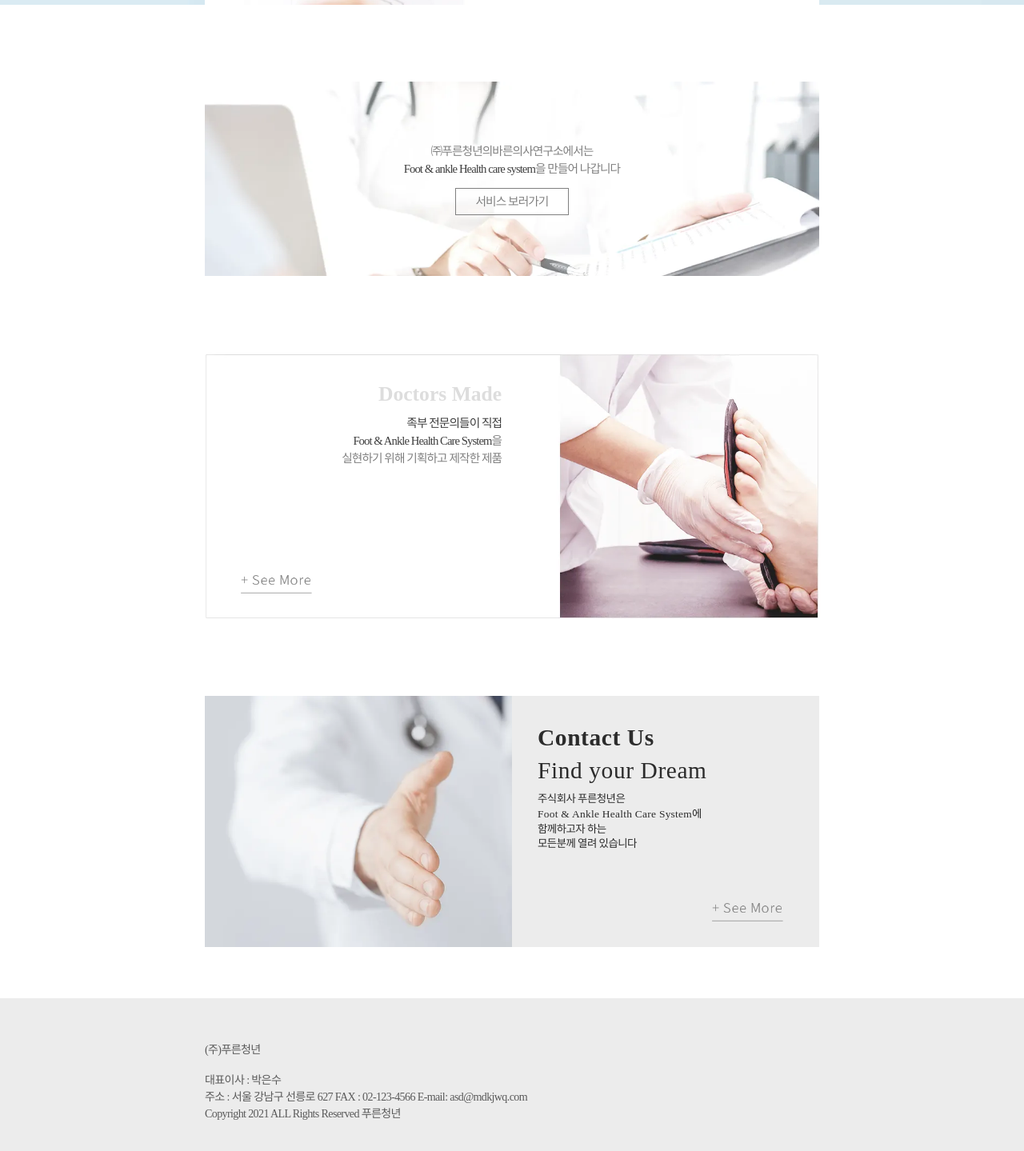
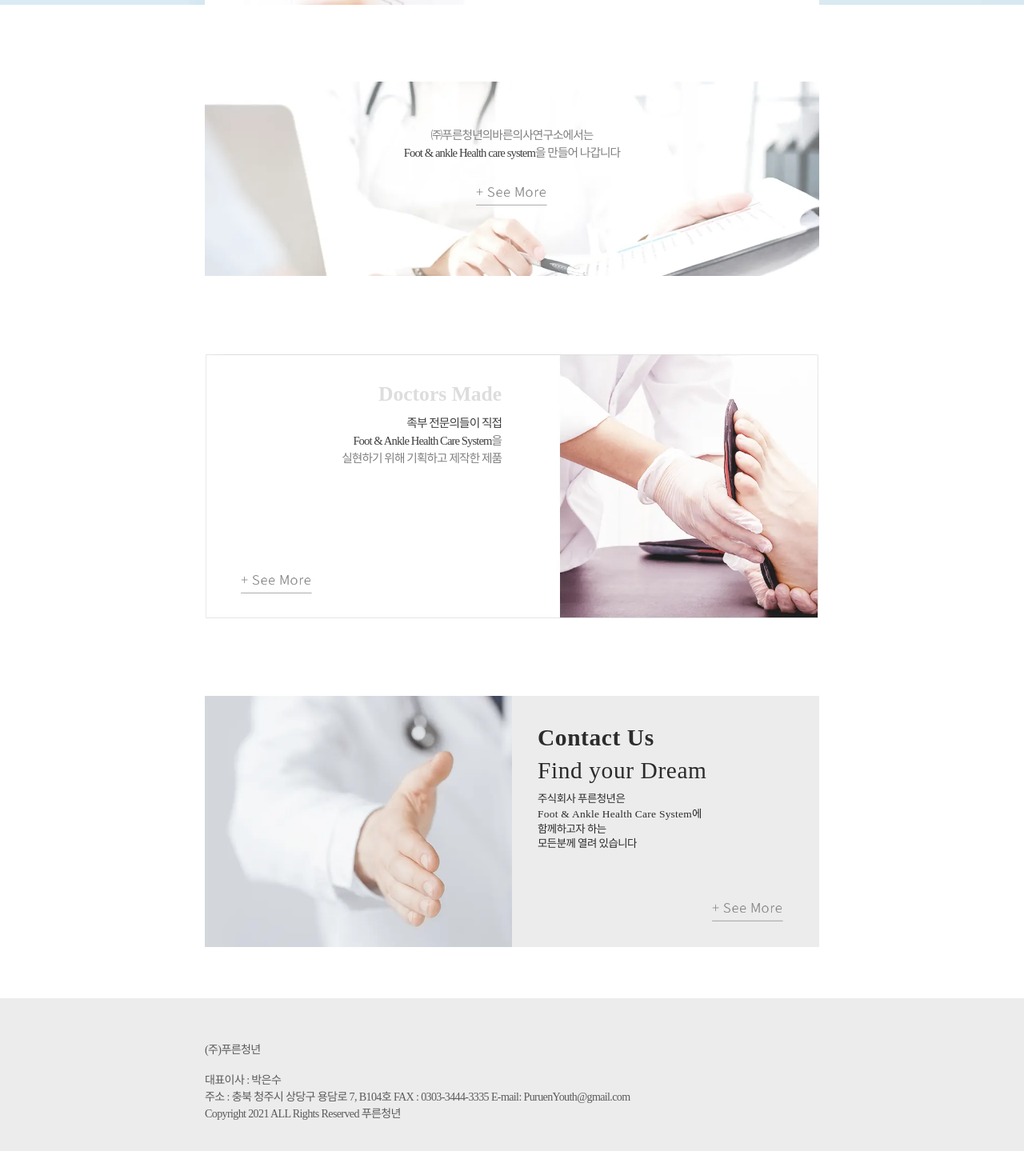
Before and after one commit to kyuam32/BlueGuysHomepage, a Next.js app: page / in a window 1280 px wide. Shown: the part 935-2374 px from the top of the page at 80% size. Built offline with nearby package versions, Linux system fonts and the light colour scheme; a web font is replaced by a local one.

Commit message:
#22 디자인 3차 수정

```diff
--- a/srcs/components/ContactPage.js
+++ b/srcs/components/ContactPage.js
@@ -60,7 +60,7 @@ const ContactPage = ( )=> {
 				</TextBase>
 				<TextBase>제품문의, 기술문의<br/>
 					회사소개 관련 추가자료 요청 및 제휴 문의 등<br/>
-					관련 문의사항은 <TextBold colored>abcde12345@qwerty.com</TextBold> 으로 보내주시길 바랍니다.
+					관련 문의사항은 <TextBold colored>PuruenYouth@gmail.com</TextBold> 으로 보내주시길 바랍니다.
 				</TextBase>
 				<Bg/>
 			</Wrapper>
--- a/srcs/components/Description/Logo.js
+++ b/srcs/components/Description/Logo.js
@@ -37,7 +37,7 @@ const Logo = ()=>{
 		<Wrapper>
 			<LogoImg/>
 			<TextBase>
-				㈜푸른청년의 <HighLight1>바른의사연구소에서는</HighLight1><br/>
+				㈜푸른청년의 <HighLight1>바른의사 연구소에서는</HighLight1><br/>
 				<HighLight2>Foot & ankle Health care system</HighLight2>을  만들어 나갑니다
 			</TextBase>
 		</Wrapper>
--- a/srcs/components/Description/content1.js
+++ b/srcs/components/Description/content1.js
@@ -66,8 +66,8 @@ const Content1 = () => {
 				<TextBase float>
 					<TextBold style={{textDecoration: "underline"}}>
 						발에 대한 전문성을 가진 브랜드</TextBold><br/>
-					족부 보조 제품 : <TextBold>Dr.PODI</TextBold><br/>
-					깔창 및 신발 제품 : <TextBold>ShuFooter</TextBold><br/>
+					<TextBold>Dr.PODI</TextBold><br/>
+					<TextBold>ShuFooter</TextBold><br/>
 				</TextBase>
 			</TextContainer>
 			<ImgContainer/>
--- a/srcs/components/Layout/Footer.js
+++ b/srcs/components/Layout/Footer.js
@@ -34,8 +34,8 @@ const Footer = () => {
 				<FooterText>
 					<span>대표이사 : 박은수</span>
 					<br/>
-					<span>주소 : 서울 강남구 선릉로 627 FAX : 02-123-4566 </span>
-					<span>E-mail: asd@mdkjwq.com</span><br/>
+					<span>주소 : 충북 청주시 상당구 용담로 7, B104호 FAX : 0303-3444-3335 </span>
+					<span>E-mail: PuruenYouth@gmail.com</span><br/>
 					<span>Copyright 2021 ALL Rights Reserved 푸른청년</span>
 				</FooterText>
 			</Box>
--- a/srcs/components/Layout/SeeMoreBtn.js
+++ b/srcs/components/Layout/SeeMoreBtn.js
@@ -6,8 +6,8 @@ const Wrapper = styled.div`
   height: 3.6rem;
   margin-top: auto;
   margin-bottom: 5rem;
-  margin-left: ${props => props.align === "right" ? "auto" : "7rem"};
-  margin-right: ${props => props.align === "right" ? "7rem" : "auto"};
+  margin-left: ${props => props.align === "right" ? "auto" : props.align === "left" ? "7rem" : "auto"};
+  margin-right: ${props => props.align === "right" ? "7rem" : props.align === "left" ? "auto" : "auto"};
 `
 
 const Button = styled.div`
--- a/srcs/components/Main/MainAbout.js
+++ b/srcs/components/Main/MainAbout.js
@@ -54,7 +54,7 @@ const MainAbout = () => {
 	return (
 		<InfoBox>
 			<AboutUs>
-				<Text1>About US</Text1>
+				<Text1>About Us</Text1>
 				<br/>
 				<Text2>일상과 업무환경 속의 건강관리를 실현 <br/>정형외과 의료 발전에 기여하는 사람들</Text2>
 				<br/>
--- a/srcs/components/Main/MainDescription.js
+++ b/srcs/components/Main/MainDescription.js
@@ -1,5 +1,5 @@
 import styled from "styled-components";
-import Link from "next/link";
+import SeeMoreBtn from "../Layout/SeeMoreBtn";
 
 const InfoBox = styled.div`
   margin-top: 15rem;
@@ -16,19 +16,8 @@ const InfoBox = styled.div`
 const Container = styled.div`
   text-align: center;
   & + & {
-    margin-top: 2rem;
+    margin-top: 5rem;
   }
-`
-
-const Button = styled.div`
-  width: 22rem;
-  height: 5rem;
-  border: solid 1px #808080;
-  display: flex;
-  justify-content: center;
-  align-items: center;
-  cursor: pointer;
-
 `
 
 const Text = styled.span`
@@ -54,11 +43,7 @@ const MainDescription = () => {
 						<TextBold>Foot & ankle Health care system</TextBold>을 만들어 나갑니다</Text>
 				</Container>
 				<Container>
-					<Button>
-						<Link href="/description">
-							<Text>서비스 보러가기</Text>
-						</Link>
-					</Button>
+					<SeeMoreBtn address="description" align="middle"/>
 				</Container>
 			</InfoBox>
 		</div>
--- a/srcs/components/product/ProductLink.js
+++ b/srcs/components/product/ProductLink.js
@@ -56,7 +56,7 @@ const ProductLink = () => {
 			<Link href="/products">
 				<InfoProduct img="frame1.webp">
 					<InfoDescript>
-						<Title>Dr.FODI</Title>
+						<Title>Dr.PODI</Title>
 						<br/>
 						<Descript1>Make a
 							<Descript2> Comfortable Step</Descript2>
```
